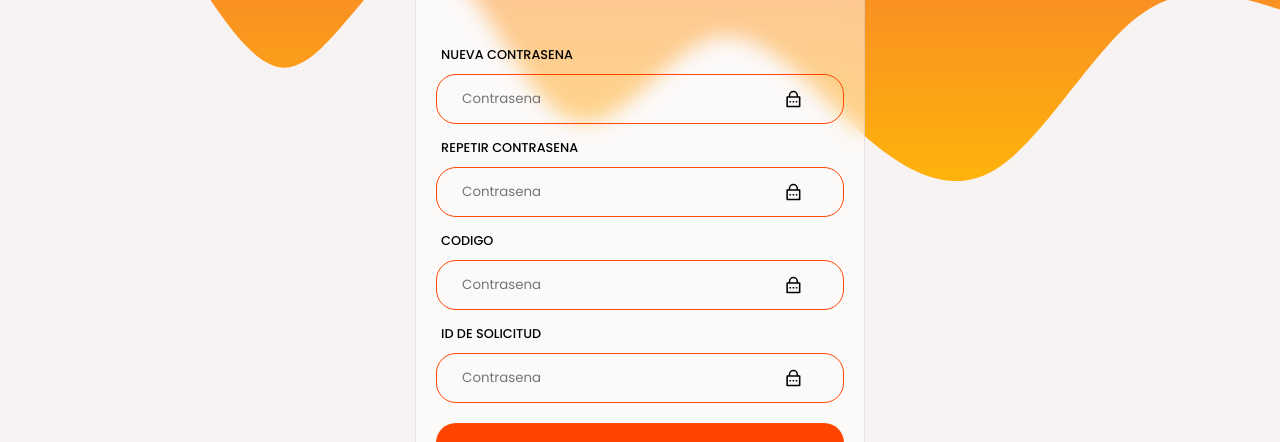
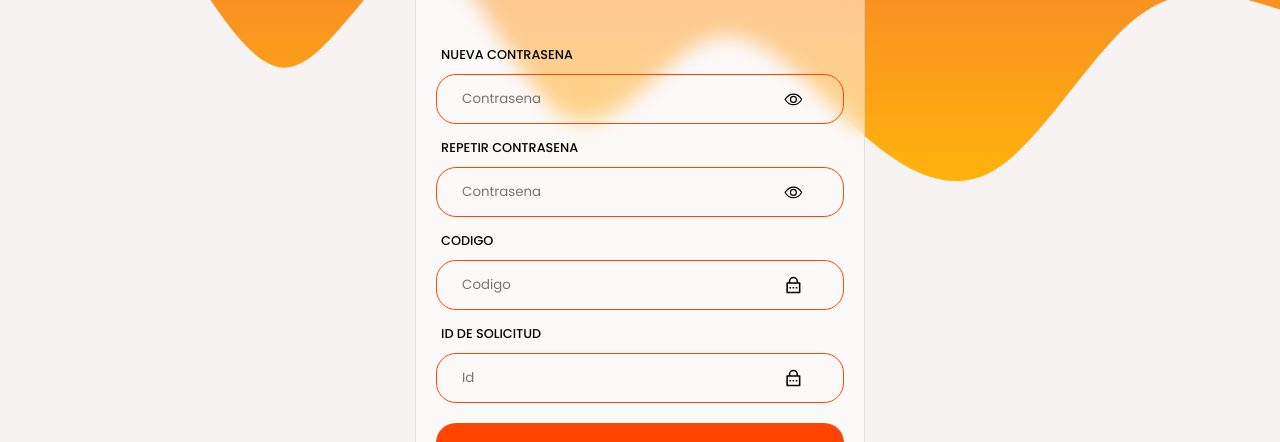
Before and after one commit to SmilingWitch/e-commece, a Next.js app: page /accounts/password-reset/confirm in a window 1280 px wide. Shown: the part 208-650 px from the top of the page. Built offline with nearby package versions, Linux system fonts and the light colour scheme.

Commit message:
ref: make visible the password inputs in PasswordConfirm

```diff
--- a/src/components/PasswordConfirm.jsx
+++ b/src/components/PasswordConfirm.jsx
@@ -8,7 +8,7 @@ import Link from "next/link"
 import {useState, useEffect} from "react"
 import axios from "axios"
 import { useRouter } from 'next/navigation'
-
+import { IoEyeOutline, IoEyeOffOutline } from "react-icons/io5";
 
 
 
@@ -56,6 +56,24 @@ export default function PasswordReset(){
       }
     }
 
+    //Para poner visible/invisible la contrasena
+    const [pass,setPass] = useState('password')
+    const [pass2,setPass2] = useState('password')
+
+    const viewPass = () => {
+      if (pass === 'password'){
+        setPass('text')
+      }
+      else setPass('password')
+    }
+
+    const viewPass2 = () => {
+      if (pass2 === 'password'){
+        setPass2('text')
+      }
+      else setPass2('password')
+    }
+
 
     return (
         <div className={style.bx}>
@@ -72,12 +90,18 @@ export default function PasswordReset(){
                     <div  className= {error.new_password1 ? `${style.errorHeader} ${style.label}` : `${style.label}`}>Nueva Contrasena</div>
                     <div className={style.input}>
                       <input
-                        type="password"
+                          id="password-register"
+                          type={pass}
+                          name = "new_password1"
+                          className="form-control"
+                          required
                           placeholder="Contrasena"
-                        name = "new_password1"
                           value={formValue.new_password1}
-                        onChange={handleChange} />
-                        <span><RiLockPasswordLine/></span>
+                          onChange={handleChange}
+                        />
+                      <span onClick={viewPass}>
+                      {pass === 'password' ? <IoEyeOutline/>:<IoEyeOffOutline/>}
+                      </span>
                     </div>
                     {error.new_password1 === undefined ? "" : <div className={style.error}>{error.new_password1}</div>}
 
@@ -85,12 +109,18 @@ export default function PasswordReset(){
                     <div className= {error.new_password2 ? `${style.errorHeader} ${style.label}` : `${style.label}`}>Repetir Contrasena</div>
                     <div className={style.input}>
                       <input
-                        type="password"
+                          id="password-register"
+                          type={pass2}
+                          name = "new_password2"
+                          className="form-control"
+                          required
                           placeholder="Contrasena"
-                        name = "new_password2"
                           value={formValue.new_password2}
-                        onChange={handleChange} />
-                        <span><RiLockPasswordLine/></span>
+                          onChange={handleChange}
+                        />
+                      <span onClick={viewPass2}>
+                      {pass2 === 'password' ? <IoEyeOutline/>:<IoEyeOffOutline/>}
+                      </span>
                     </div>
                     {error.new_password2 === undefined ? "" : <div className={style.error}>{error.new_password2}</div>}
 
@@ -98,7 +128,7 @@ export default function PasswordReset(){
                     <div className={style.input}>
                         <input
                         type="text"
-                        placeholder="Contrasena"
+                        placeholder="Codigo"
                         name = "token"
                         value={formValue.toquen}
                         onChange={handleChange} />
@@ -110,7 +140,7 @@ export default function PasswordReset(){
                     <div className={style.input}>
                         <input
                         type="text"
-                        placeholder="Contrasena"
+                        placeholder="Id"
                         name = "uid"
                         value={formValue.uid}
                         onChange={handleChange} />
```
Lines whose indentation alone changed are shown as unchanged.
